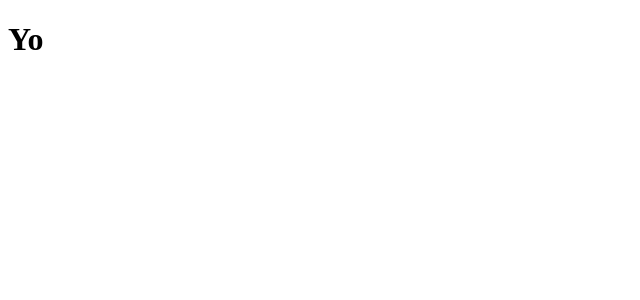
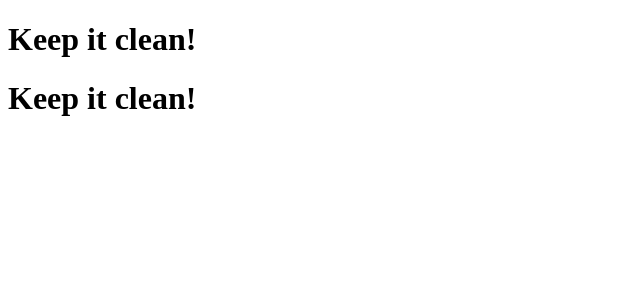
Before and after one commit to Gabriellji/twilio-hackathon, a React (Create React App) app in the folder frontend/: page / in a window 1280 px wide. Shown: the top 300 px of the page, without its empty margins (0-640 px from the left). Built offline with nearby package versions, Linux system fonts and the light colour scheme.

Commit message:
Created routes and basic structure of the project

```diff
--- a/frontend/src/App.js
+++ b/frontend/src/App.js
@@ -1,8 +1,20 @@
+import { Route, Switch } from "react-router-dom";
+import LandingPage from "./components/landingPage/LandingPage";
 
 function App() {
   return (
     <div className="App">
-      <h1>Yo</h1>
+      <Switch>
+        <Route exact path="/" render={(props) => <LandingPage {...props} />} />
+        <Route path="/login" render={(props) => <Login {...props} />} />
+        <Route path="/register" render={(props) => <Register {...props} />} />
+        <Route path="/mapSection" render={(props) => <MapSection {...props} />} />
+        <Route path="/myEvents" render={(props) => <MyEvents {...props} />} />
+        <Route path="/createEvent" render={(props) => <CreateEvent {...props} />} />
+        <Route path="/joinEvent" render={(props) => <JoinEvent {...props} />} />
+      </Switch>
+
+      <LandingPage />
     </div>
   );
 }
--- /dev/null
+++ b/frontend/src/components/landingPage/LandingPage.js
@@ -0,0 +1,9 @@
+import React from 'react';
+
+export default function LandingPage() {
+    return (
+        <div>
+            <h1>Keep it clean!</h1>
+        </div>
+    )
+}
--- a/frontend/src/index.js
+++ b/frontend/src/index.js
@@ -1,10 +1,13 @@
 import React from 'react';
 import ReactDOM from 'react-dom';
 import App from './App';
+import { BrowserRouter } from "react-router-dom";
 
 ReactDOM.render(
   <React.StrictMode>
-    <App />
+    <BrowserRouter>
+      <App />
+    </BrowserRouter>
   </React.StrictMode>,
   document.getElementById('root')
 );
```
Also changed, not shown: frontend/src/components/createEvent/CreateEvent.js (added, +9 -0 lines), frontend/src/components/joinEvent/JoinEvent.js (added, +9 -0 lines), frontend/src/components/login/Login.js (added, +9 -0 lines), frontend/src/components/mapSection/MapSection.js (added, +9 -0 lines), frontend/src/components/myEvents/MyEvents.js (added, +9 -0 lines), frontend/src/components/register/Register.js (added, +9 -0 lines).
